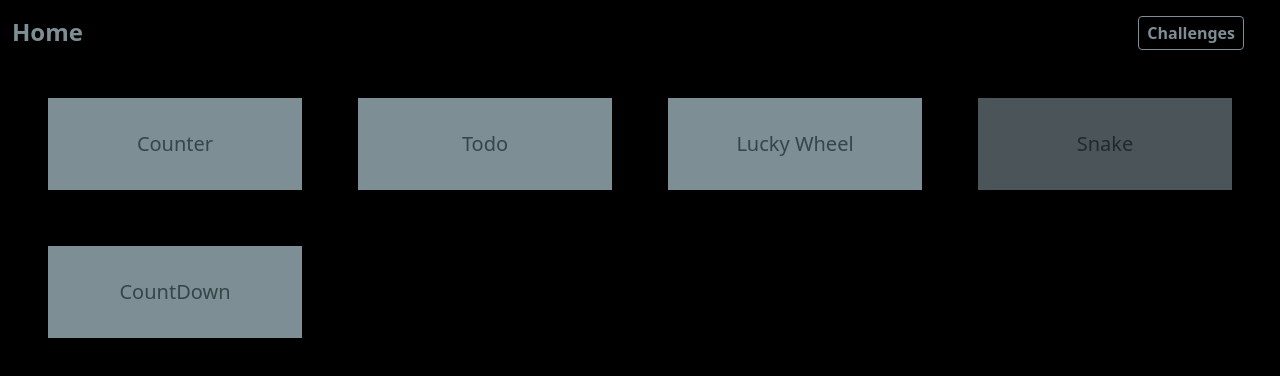
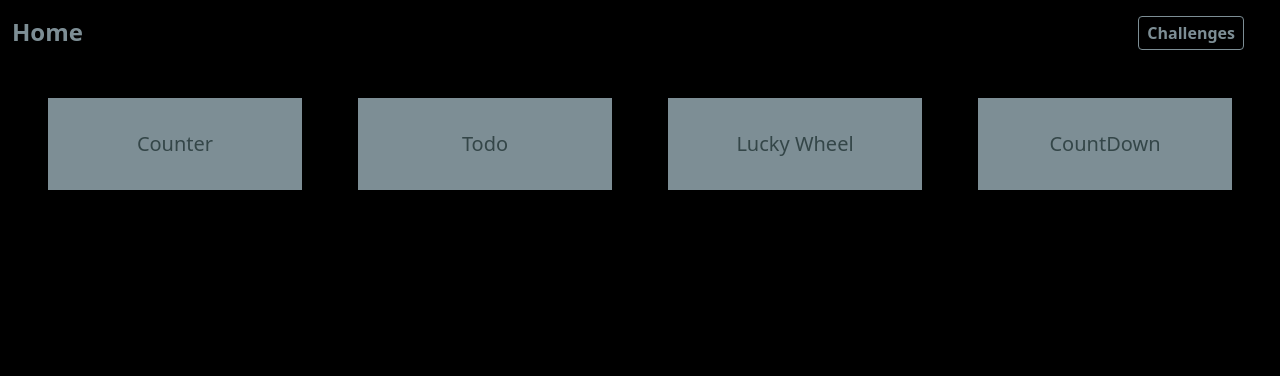
Before and after one commit to Kuan314/PersonalWebsite, a React (Create React App) app: page /#/Challenges in a window 1280 px wide. Shown: the top 376 px of the page. Built offline with nearby package versions, Linux system fonts and the light colour scheme.

Commit message:
remove useless pages and mini challenges

```diff
--- a/src/App.jsx
+++ b/src/App.jsx
@@ -4,14 +4,11 @@ import Home from './pages/Home';
 import MiniChallenge from './pages/Challenges';
 import Header from './component/Header';
 import Loading from './component/Loading';
-// import Website from './pages/Website';
-// import About from './pages/About';
 
 // lazy loading
 const Counter = lazy(() => import('./miniChallenges/Counter'));
 const Todo = lazy(() => import('./miniChallenges/ToDo'));
 const Spinner = lazy(() => import('./miniChallenges/Wheel'));
-const Snake = lazy(() => import('./miniChallenges/Snake/Snake'));
 const CountDown = lazy(() => import('./miniChallenges/CountDown'));
 
 const App = () => {
@@ -24,14 +21,11 @@ const App = () => {
 					{/* Main Pages */}
 					<Route exact path="/" element={<Home />} />
 					<Route path="/Challenges" element={<MiniChallenge />} />
-					{/* <Route path="/website" element={<Website />} /> */}
-					{/* <Route path="/about" element={<About />} /> */}
 
 					{/* Mini Challenges */}
 					<Route path="/Challenges/Counter" element={<Counter />} />
 					<Route path="/Challenges/Todo" element={<Todo />} />
 					<Route path="/Challenges/Wheel" element={<Spinner />} />
-					<Route path="/Challenges/Snake" element={<Snake />} />
 					<Route path="/Challenges/CountDown" element={<CountDown />} />
 				</Routes>
 			</Suspense>
--- a/src/miniChallenges/Snake/Snake.jsx
+++ /dev/null
@@ -1,22 +0,0 @@
-import React from "react";
-import { AiFillCaretDown, AiFillCaretLeft, AiFillCaretRight, AiFillCaretUp } from "react-icons/ai";
-
-const Snake = () => {
-  // const [snake, setSnake] = useState([{x: 10, y: 10}]);
-
-  return (
-    <div className="flex items-center flex-col">
-      <div className="bg-slate-200 w-[30%] aspect-square border-2 border-black rounded">
-        Snake
-      </div>
-      <div className="grid grid-cols-3 grid-rows-3">
-        <AiFillCaretUp className="col-start-2" size={50} />
-          <AiFillCaretLeft className="row-start-2" size={50} />
-          <AiFillCaretRight className="row-start-2 col-start-3" size={50} />
-        <AiFillCaretDown className="row-start-3 col-start-2" size={50} />
-      </div>
-    </div>
-  )
-}
-
-export default Snake;
--- a/src/pages/About.jsx
+++ /dev/null
@@ -1,7 +0,0 @@
-import React from "react";
-
-function About() {
-    return <h1>About</h1>
-};
-
-export default About;
--- a/src/pages/Challenges.jsx
+++ b/src/pages/Challenges.jsx
@@ -15,11 +15,6 @@ const challengesList = [
 		name: "Lucky Wheel",
 		href: "./#/Challenges/Wheel",
 		status: true,
-	},
-	{
-		name: "Snake",
-		href: "./#/Challenges/Snake",
-		status: false,
 	},
 	{
 		name: "CountDown",
--- a/src/pages/Travel.jsx
+++ /dev/null
@@ -1,5 +0,0 @@
-import React from "react"
-
-export function Travel() {
-  return <h1>Travel</h1>
-};
--- a/src/pages/Website.jsx
+++ /dev/null
@@ -1,9 +0,0 @@
-import React from "react";
-
-function Website() {
-	return (
-		<h1>Website</h1>
-	);
-}
-
-export default Website;
```
